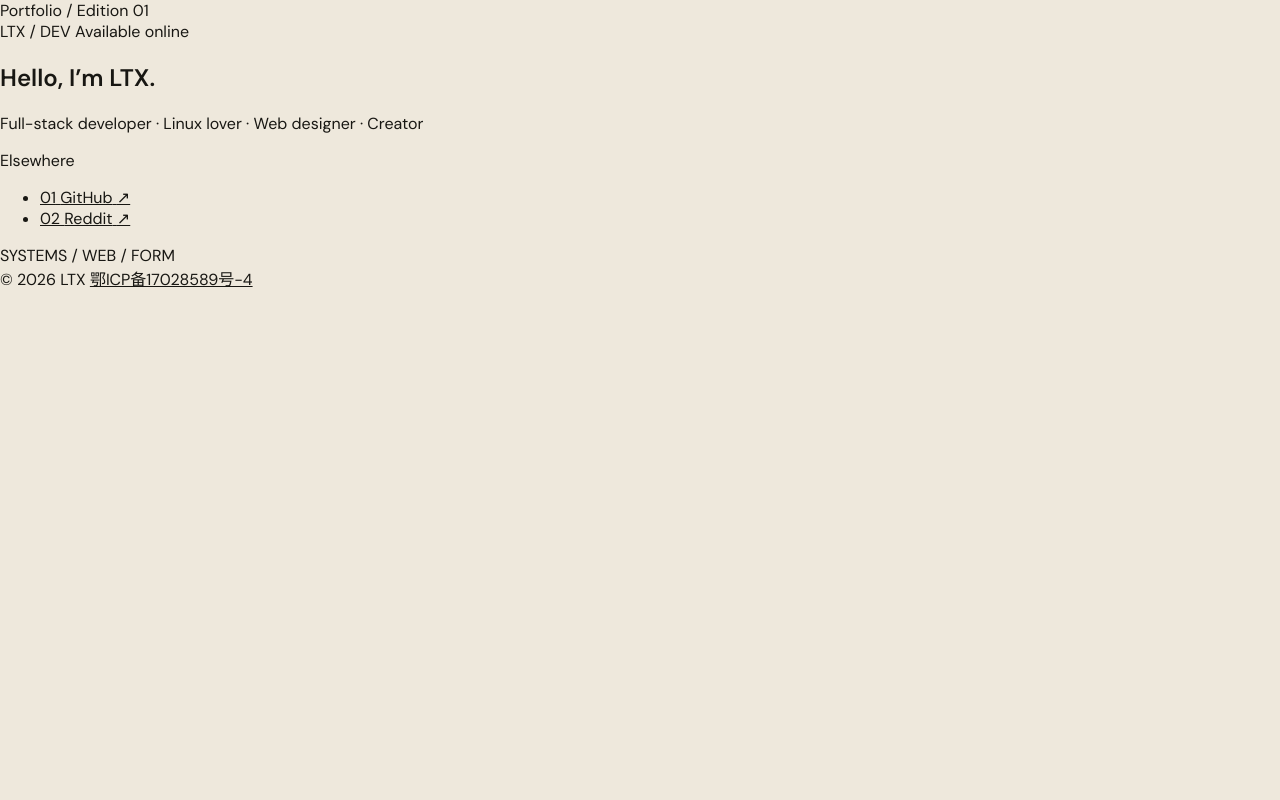
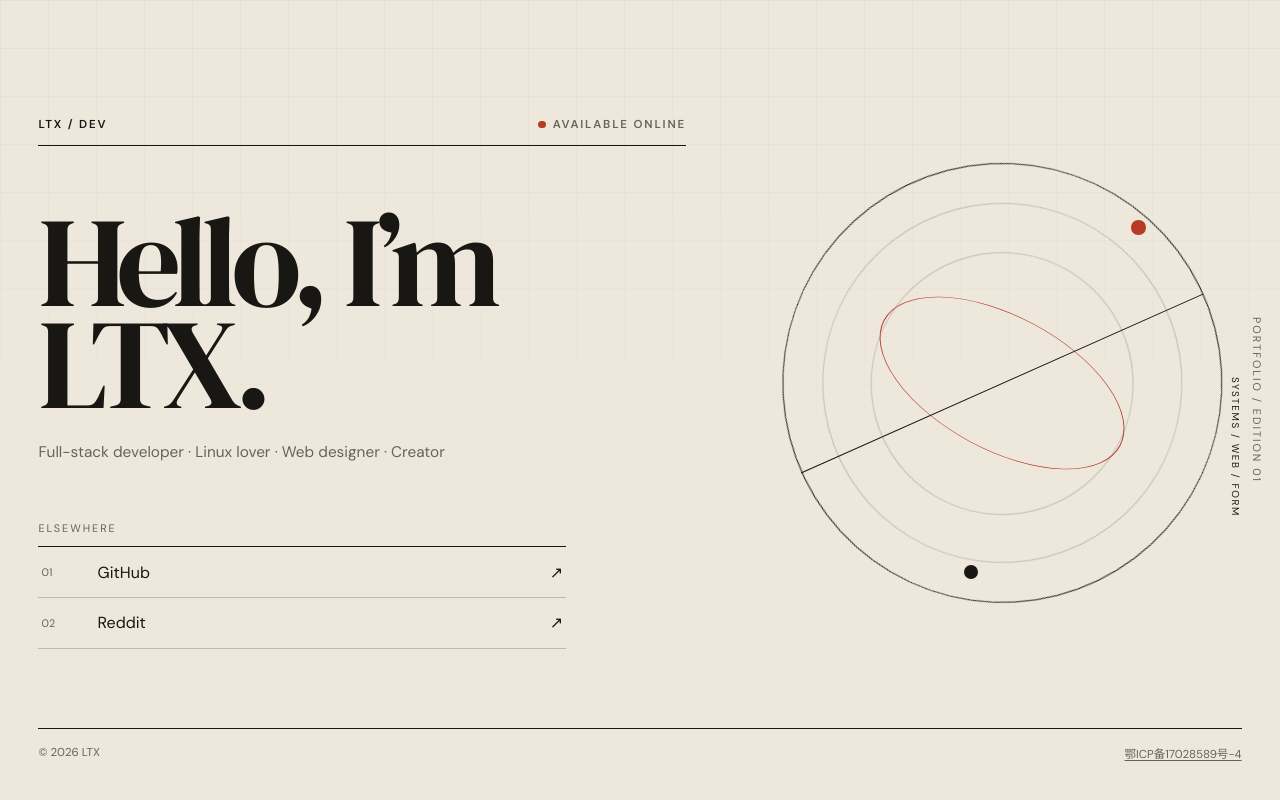
Before and after one commit to laolaolaoji/laolaolaoji, an Astro site: page / in a window 1280 px wide. Built offline with nearby package versions, Linux system fonts and the light colour scheme; Astro itself is replaced by a stand-in of ours.

Commit message:
style: add editorial layout and accessible motion

```diff
--- a/src/styles/global.css
+++ b/src/styles/global.css
@@ -31,3 +31,328 @@ body {
 a {
   color: inherit;
 }
+
+body::before {
+  position: fixed;
+  inset: 0;
+  pointer-events: none;
+  content: "";
+  opacity: 0.14;
+  background-image:
+    linear-gradient(var(--rule) 1px, transparent 1px),
+    linear-gradient(90deg, var(--rule) 1px, transparent 1px);
+  background-size: 48px 48px;
+  mask-image: linear-gradient(to bottom, black, transparent 72%);
+}
+
+.page-shell {
+  position: relative;
+  display: flex;
+  flex-direction: column;
+  min-height: 100svh;
+  padding: clamp(1.25rem, 3vw, 3rem);
+  overflow: hidden;
+  isolation: isolate;
+}
+
+.edition {
+  position: absolute;
+  top: 50%;
+  right: 1rem;
+  color: var(--muted);
+  font-size: 0.68rem;
+  letter-spacing: 0.18em;
+  text-transform: uppercase;
+  transform: translateY(-50%);
+  writing-mode: vertical-rl;
+}
+
+.composition {
+  display: grid;
+  grid-template-columns: minmax(0, 1.15fr) minmax(18rem, 0.85fr);
+  align-items: center;
+  flex: 1;
+  min-width: 0;
+  gap: clamp(2rem, 6vw, 7rem);
+  width: min(100%, 90rem);
+  margin-inline: auto;
+}
+
+.composition__copy {
+  min-width: 0;
+}
+
+.hero__masthead {
+  display: flex;
+  justify-content: space-between;
+  gap: 1rem;
+  padding-bottom: 0.8rem;
+  border-bottom: 1px solid var(--ink);
+  font-size: 0.72rem;
+  font-weight: 600;
+  letter-spacing: 0.16em;
+  text-transform: uppercase;
+}
+
+.hero__status {
+  display: inline-flex;
+  align-items: center;
+  gap: 0.45rem;
+  color: var(--muted);
+}
+
+.hero__status i {
+  width: 0.45rem;
+  border-radius: 50%;
+  aspect-ratio: 1;
+  background: var(--accent);
+}
+
+.hero__title {
+  max-width: 8ch;
+  margin: clamp(3rem, 8vh, 7rem) 0 1.5rem;
+  font-family: "DM Serif Display", Georgia, serif;
+  font-size: clamp(4.2rem, 10vw, 9.8rem);
+  font-weight: 400;
+  letter-spacing: -0.055em;
+  line-height: 0.8;
+}
+
+.hero__roles {
+  max-width: 42rem;
+  margin: 0;
+  color: var(--muted);
+  font-size: clamp(0.82rem, 1.2vw, 1.05rem);
+  line-height: 1.7;
+}
+
+.section-label {
+  margin: 0 0 0.7rem;
+  color: var(--muted);
+  font-size: 0.68rem;
+  letter-spacing: 0.18em;
+  text-transform: uppercase;
+}
+
+.social {
+  width: min(100%, 33rem);
+  margin-top: clamp(3rem, 7vh, 6rem);
+}
+
+.social__list {
+  margin: 0;
+  padding: 0;
+  border-top: 1px solid var(--ink);
+  list-style: none;
+}
+
+.social__list a {
+  display: grid;
+  grid-template-columns: 2.5rem 1fr auto;
+  align-items: center;
+  gap: 1rem;
+  padding: 0.9rem 0.2rem;
+  border-bottom: 1px solid var(--rule);
+  text-decoration: none;
+}
+
+.social__index {
+  color: var(--muted);
+  font-size: 0.68rem;
+}
+
+.social__arrow {
+  transition: transform 180ms ease;
+}
+
+.social__list a:hover .social__arrow,
+.social__list a:focus-visible .social__arrow {
+  transform: translate(0.2rem, -0.2rem);
+}
+
+a:focus-visible {
+  outline: 2px solid var(--accent);
+  outline-offset: 4px;
+}
+
+.orbit {
+  position: relative;
+  width: min(100%, 34rem);
+  justify-self: center;
+  aspect-ratio: 1;
+}
+
+.orbit__ring {
+  position: absolute;
+  border: 1px solid var(--ink);
+  border-radius: 50%;
+}
+
+.orbit__ring--outer {
+  inset: 4%;
+  animation: orbit-turn 28s linear infinite;
+}
+
+.orbit__ring--outer::before,
+.orbit__ring--outer::after {
+  position: absolute;
+  content: "";
+  border: 1px solid var(--rule);
+  border-radius: 50%;
+}
+
+.orbit__ring--outer::before {
+  inset: 9%;
+}
+
+.orbit__ring--outer::after {
+  inset: 20%;
+}
+
+.orbit__ring--inner {
+  inset: 22%;
+  border-color: var(--accent);
+  transform: rotate(28deg) scaleY(0.5);
+}
+
+.orbit__axis {
+  position: absolute;
+  top: 50%;
+  left: 4%;
+  width: 92%;
+  height: 1px;
+  background: var(--ink);
+  transform: rotate(-24deg);
+}
+
+.orbit__node {
+  position: absolute;
+  width: 0.9rem;
+  border-radius: 50%;
+  aspect-ratio: 1;
+  background: var(--accent);
+}
+
+.orbit__node--a {
+  top: 16%;
+  right: 20%;
+}
+
+.orbit__node--b {
+  bottom: 9%;
+  left: 42%;
+  background: var(--ink);
+}
+
+.orbit__caption {
+  position: absolute;
+  right: 0;
+  bottom: 22%;
+  font-size: 0.62rem;
+  letter-spacing: 0.16em;
+  writing-mode: vertical-rl;
+}
+
+.site-footer {
+  display: flex;
+  justify-content: space-between;
+  gap: 1.5rem;
+  width: min(100%, 90rem);
+  margin-inline: auto;
+  padding-top: 1rem;
+  border-top: 1px solid var(--ink);
+  color: var(--muted);
+  font-size: 0.72rem;
+}
+
+.site-footer a {
+  text-underline-offset: 0.2em;
+}
+
+.reveal {
+  animation: reveal 700ms cubic-bezier(0.2, 0.7, 0.2, 1) both;
+}
+
+.reveal--2 {
+  animation-delay: 90ms;
+}
+
+.reveal--3 {
+  animation-delay: 160ms;
+}
+
+.reveal--4 {
+  animation-delay: 230ms;
+}
+
+.reveal--5 {
+  animation-delay: 300ms;
+}
+
+@keyframes reveal {
+  from {
+    opacity: 0;
+    transform: translateY(1rem);
+  }
+}
+
+@keyframes orbit-turn {
+  to {
+    transform: rotate(360deg);
+  }
+}
+
+@media (max-width: 760px) {
+  .page-shell {
+    overflow: clip;
+  }
+
+  .edition {
+    display: none;
+  }
+
+  .composition {
+    grid-template-columns: 1fr;
+    align-content: start;
+    gap: 2rem;
+  }
+
+  .hero__masthead {
+    flex-wrap: wrap;
+    margin-top: 1rem;
+  }
+
+  .hero__title {
+    margin-top: 3.5rem;
+    font-size: clamp(3.7rem, 18vw, 5.5rem);
+  }
+
+  .orbit {
+    position: absolute;
+    z-index: -1;
+    top: 34%;
+    right: -34%;
+    width: 24rem;
+    opacity: 0.2;
+  }
+
+  .social {
+    margin: 4rem 0 5rem;
+  }
+
+  .site-footer {
+    flex-direction: column;
+    gap: 0.5rem;
+  }
+}
+
+@media (prefers-reduced-motion: reduce) {
+  *,
+  *::before,
+  *::after {
+    scroll-behavior: auto !important;
+    animation-duration: 0.01ms !important;
+    animation-iteration-count: 1 !important;
+    transition-duration: 0.01ms !important;
+  }
+}
```
Also changed, not shown: tests/build-output.test.mjs (+12 -0 lines).
